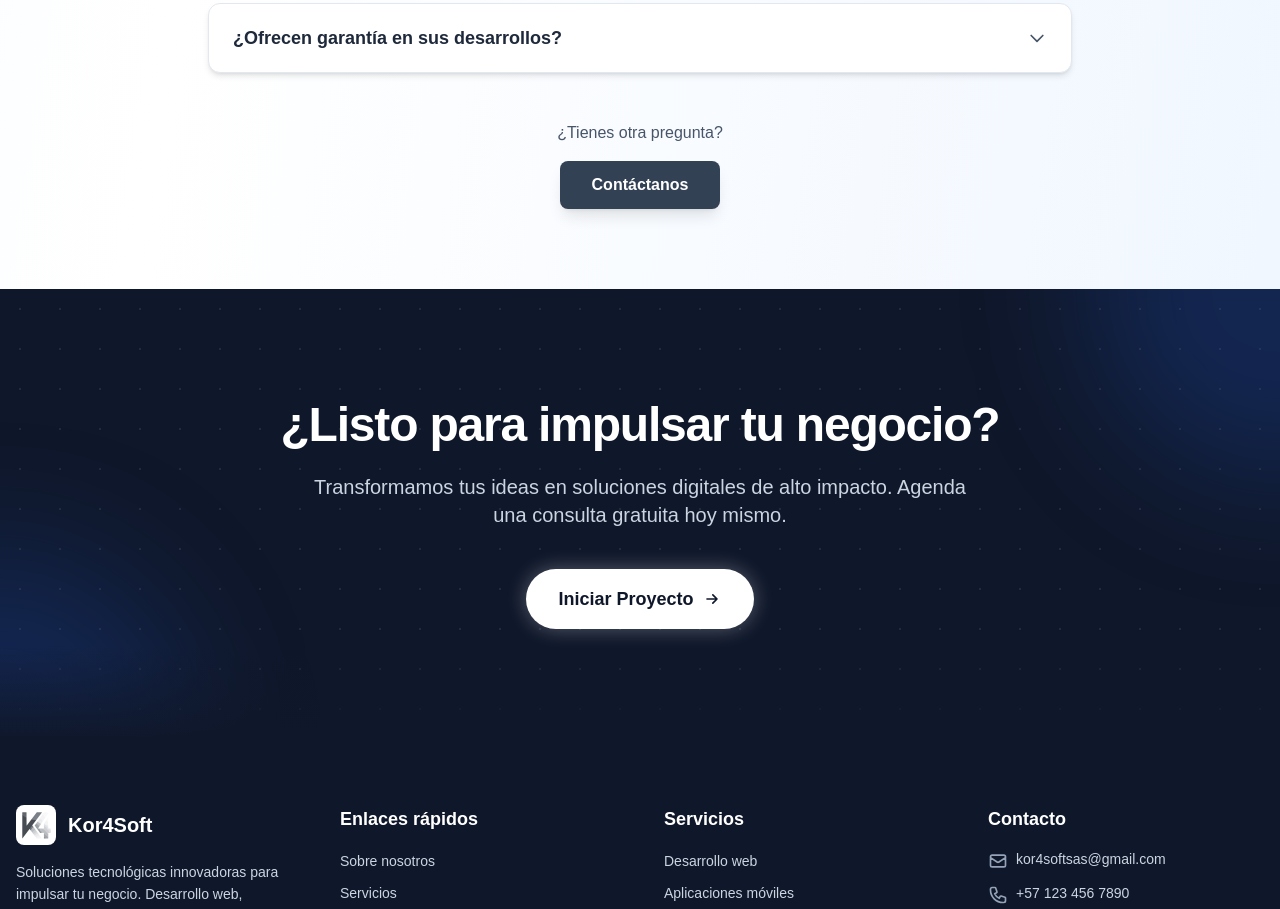
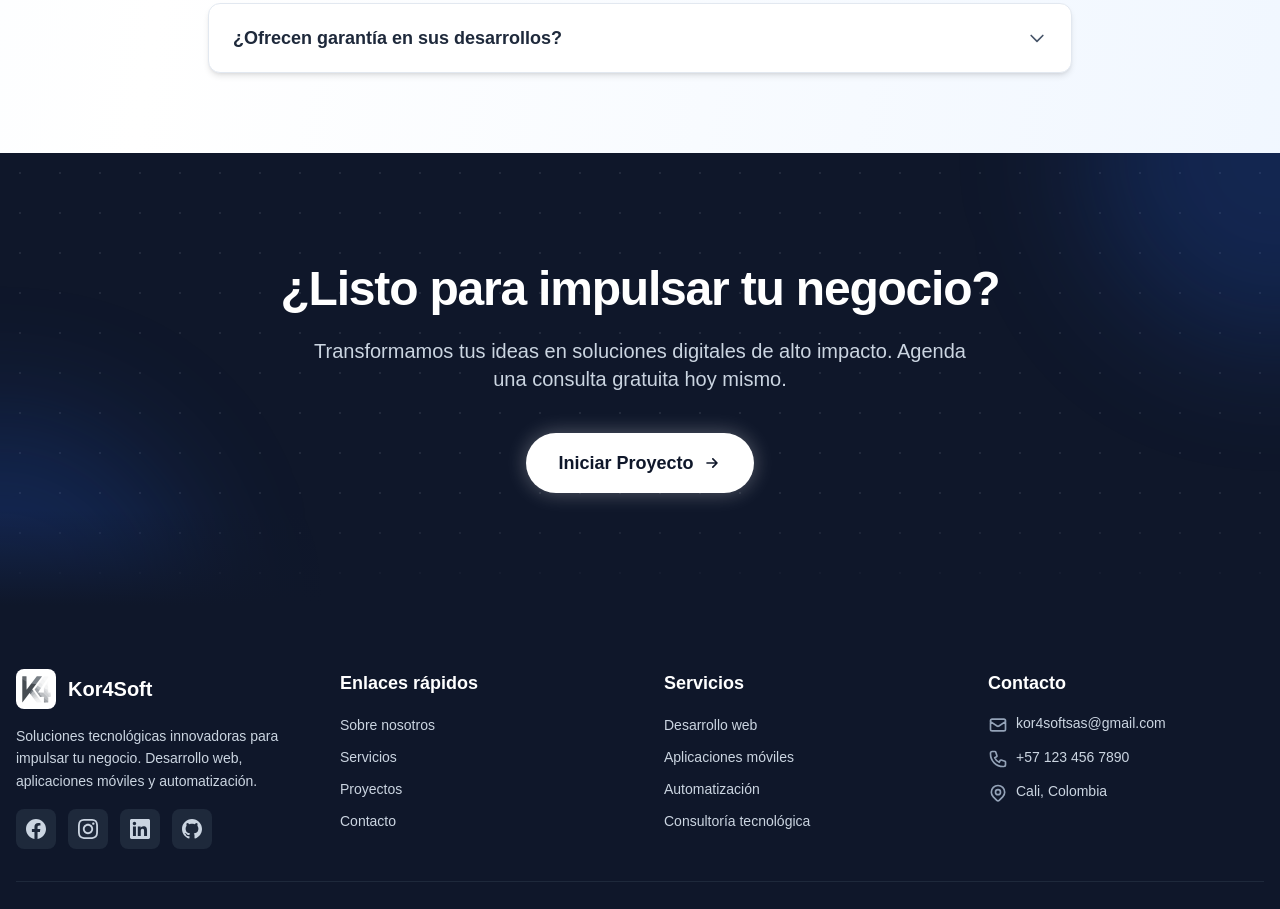
Before and after one commit to kamdevo/Kor4SoftLanding, a Next.js app: page / in a window 1280 px wide. Shown: the part 7100-8009 px from the top of the page. Built offline with nearby package versions, Linux system fonts and the light colour scheme.

Commit message:
Elimina sección CTA del componente FAQ para mantener consistencia visual

```diff
--- a/components/FAQ.tsx
+++ b/components/FAQ.tsx
@@ -106,22 +106,6 @@ export default function FAQ() {
         ))}
       </div>
 
-      {/* CTA final */}
-      <div className="text-center mt-10 sm:mt-12">
-        <p className="text-slate-600 text-base mb-4">
-          ¿Tienes otra pregunta?
-        </p>
-        <button
-          onClick={() => {
-            if ((window as any).openContactModal) {
-              (window as any).openContactModal();
-            }
-          }}
-          className="inline-block px-6 sm:px-8 py-3 bg-slate-700 hover:bg-slate-800 text-white rounded-lg font-semibold text-sm sm:text-base transition-all duration-300 shadow-lg hover:shadow-xl"
-        >
-          Contáctanos
-        </button>
-      </div>
     </section>
   );
 }
```
